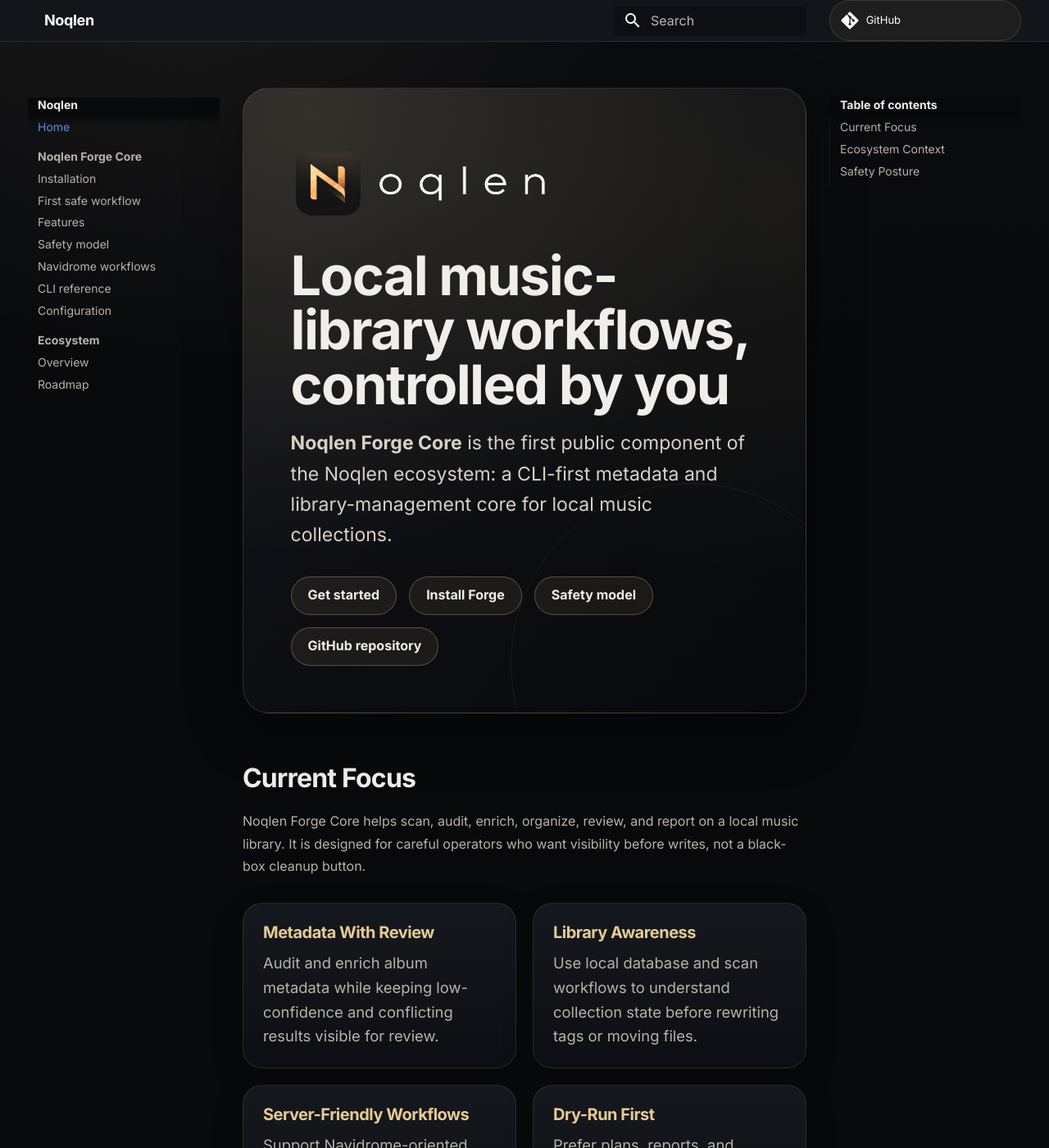
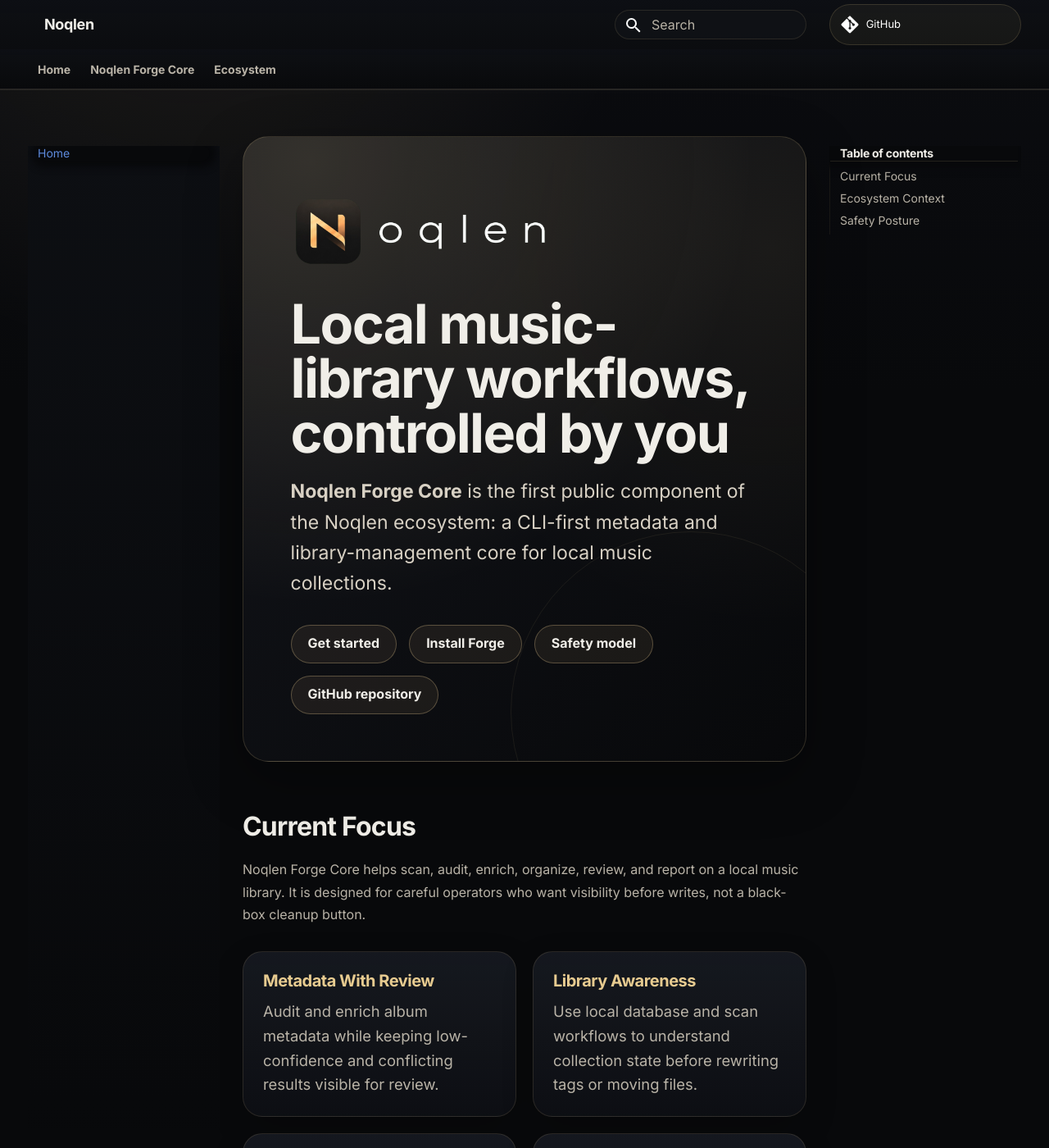
Before and after one commit to jssantogit/noqlen-forge-core, an MkDocs documentation site: the page built from docs_site/index.md, in a window 1280 px wide and 1400 px high. Shown: the whole window at 82% size. Built offline with MkDocs 1.6.1 and Material for MkDocs 9.7.7, drawn with Linux system fonts in a browser that asks for light colours; comment, search, counter and statistics services are not loaded; some of the changed text lies outside the part shown.

Commit message:
docs(site): refine navigation chrome and footer branding
- Customize MkDocs Material header, drawer, navigation states, and footer to better match the Noqlen brand.

- Remove default Material footer branding from the rendered site.

- Keep site changes limited to documentation styling and configuration.

```diff
--- a/docs_site/assets/stylesheets/extra.css
+++ b/docs_site/assets/stylesheets/extra.css
@@ -32,10 +32,27 @@
 
 .md-header,
 .md-tabs {
-  background: rgba(8, 9, 11, 0.92);
+  background:
+    linear-gradient(180deg, rgba(13, 15, 19, 0.98), rgba(8, 9, 11, 0.94));
   border-bottom: 1px solid rgba(231, 203, 144, 0.12);
   box-shadow: none;
   backdrop-filter: blur(16px);
+}
+
+.md-header {
+  min-height: 3rem;
+}
+
+.md-header__inner {
+  min-height: 3rem;
+}
+
+.md-header__button.md-icon {
+  color: var(--noqlen-muted);
+}
+
+.md-header__button.md-icon:is(:focus, :hover) {
+  color: var(--noqlen-gold);
 }
 
 .md-header__button.md-logo,
@@ -47,6 +64,47 @@
   margin-left: 0.4rem;
   font-weight: 700;
   letter-spacing: -0.02em;
+}
+
+.md-header__topic:first-child {
+  color: var(--noqlen-text);
+}
+
+.md-header__topic:last-child {
+  color: var(--noqlen-muted);
+}
+
+.md-search__form {
+  border: 1px solid rgba(231, 203, 144, 0.12);
+  border-radius: 999px;
+  background-color: rgba(17, 19, 24, 0.74);
+}
+
+.md-search__form:hover,
+.md-search__form:focus-within {
+  border-color: rgba(231, 203, 144, 0.26);
+  background-color: rgba(23, 26, 33, 0.92);
+}
+
+.md-search__input,
+.md-search__input::placeholder {
+  color: var(--noqlen-muted);
+}
+
+.md-tabs {
+  color: var(--noqlen-muted);
+}
+
+.md-tabs__link {
+  border-bottom: 2px solid transparent;
+  font-weight: 650;
+  opacity: 1;
+}
+
+.md-tabs__link:is(:focus, :hover),
+.md-tabs__link--active {
+  border-bottom-color: var(--noqlen-gold-soft);
+  color: var(--noqlen-gold);
 }
 
 .md-source {
@@ -77,18 +135,50 @@
   border-left: 1px solid rgba(231, 203, 144, 0.08);
 }
 
+.md-sidebar--primary .md-sidebar__scrollwrap {
+  background:
+    linear-gradient(180deg, rgba(13, 15, 19, 0.98), rgba(8, 9, 11, 0.98));
+}
+
+.md-drawer {
+  background-color: rgba(8, 9, 11, 0.72);
+}
+
+.md-drawer .md-sidebar__scrollwrap {
+  border-right: 1px solid rgba(231, 203, 144, 0.12);
+}
+
 .md-nav__link {
+  border-radius: 12px;
   color: var(--noqlen-muted);
+  transition: background 150ms ease, color 150ms ease;
 }
 
 .md-nav__link:is(:focus, :hover),
 .md-nav__link--active {
+  background: rgba(231, 203, 144, 0.055);
   color: var(--noqlen-gold);
 }
 
 .md-nav__title {
-  background: var(--noqlen-bg-soft);
+  border-bottom: 1px solid rgba(231, 203, 144, 0.12);
+  background:
+    radial-gradient(circle at 0 0, rgba(231, 203, 144, 0.12), transparent 12rem),
+    var(--noqlen-bg-soft);
   color: var(--noqlen-text);
+  font-weight: 700;
+  letter-spacing: -0.02em;
+}
+
+.md-nav__item--section > .md-nav__link,
+.md-nav__item--section > .md-nav__container > .md-nav__link {
+  color: var(--noqlen-text);
+  font-weight: 700;
+}
+
+.md-nav__item--nested > .md-nav__link .md-nav__icon,
+.md-nav__item--nested > .md-nav__container .md-nav__icon {
+  color: var(--noqlen-gold-soft);
 }
 
 .md-typeset h1,
@@ -277,7 +367,61 @@
   box-shadow: 0 14px 40px rgba(0, 0, 0, 0.18);
 }
 
+.md-top {
+  border: 1px solid rgba(231, 203, 144, 0.16);
+  border-radius: 999px;
+  background: rgba(17, 19, 24, 0.92);
+  color: var(--noqlen-gold);
+}
+
+.md-footer {
+  border-top: 1px solid rgba(231, 203, 144, 0.12);
+  background:
+    linear-gradient(180deg, rgba(8, 9, 11, 0.96), rgba(5, 6, 8, 0.98));
+}
+
+.md-footer-meta {
+  background: transparent;
+}
+
+.md-footer-meta__inner {
+  padding: 1rem 0.8rem;
+}
+
+.md-copyright {
+  color: var(--noqlen-muted-soft);
+  font-size: 0.72rem;
+}
+
 @media screen and (max-width: 44.9375em) {
+  .md-header,
+  .md-header__inner {
+    min-height: 3.15rem;
+  }
+
+  .md-header__title {
+    margin-left: 0;
+  }
+
+  .md-drawer .md-sidebar__scrollwrap {
+    width: min(19rem, 86vw);
+  }
+
+  .md-nav__title {
+    min-height: 4.2rem;
+    padding-top: 1.1rem;
+    font-size: 1rem;
+  }
+
+  .md-nav__list {
+    padding: 0.45rem;
+  }
+
+  .md-nav__link {
+    margin-top: 0.12rem;
+    padding: 0.55rem 0.65rem;
+  }
+
   .md-main__inner {
     margin-top: 1rem;
   }
@@ -350,4 +494,8 @@
     border: 0;
     background: transparent;
   }
+
+  .md-footer-meta__inner {
+    padding: 0.9rem;
+  }
 }
--- a/mkdocs.yml
+++ b/mkdocs.yml
@@ -15,12 +15,23 @@
     text: Inter
     code: JetBrains Mono
   features:
+    - navigation.tabs
+    - navigation.tabs.sticky
     - navigation.sections
     - navigation.indexes
+    - navigation.expand
+    - navigation.top
+    - search.suggest
+    - search.highlight
     - content.code.copy
 
 extra_css:
   - assets/stylesheets/extra.css
+
+extra:
+  generator: false
+
+copyright: Noqlen — local music-library workflows, controlled by you.
 
 nav:
   - Home: index.md
```
